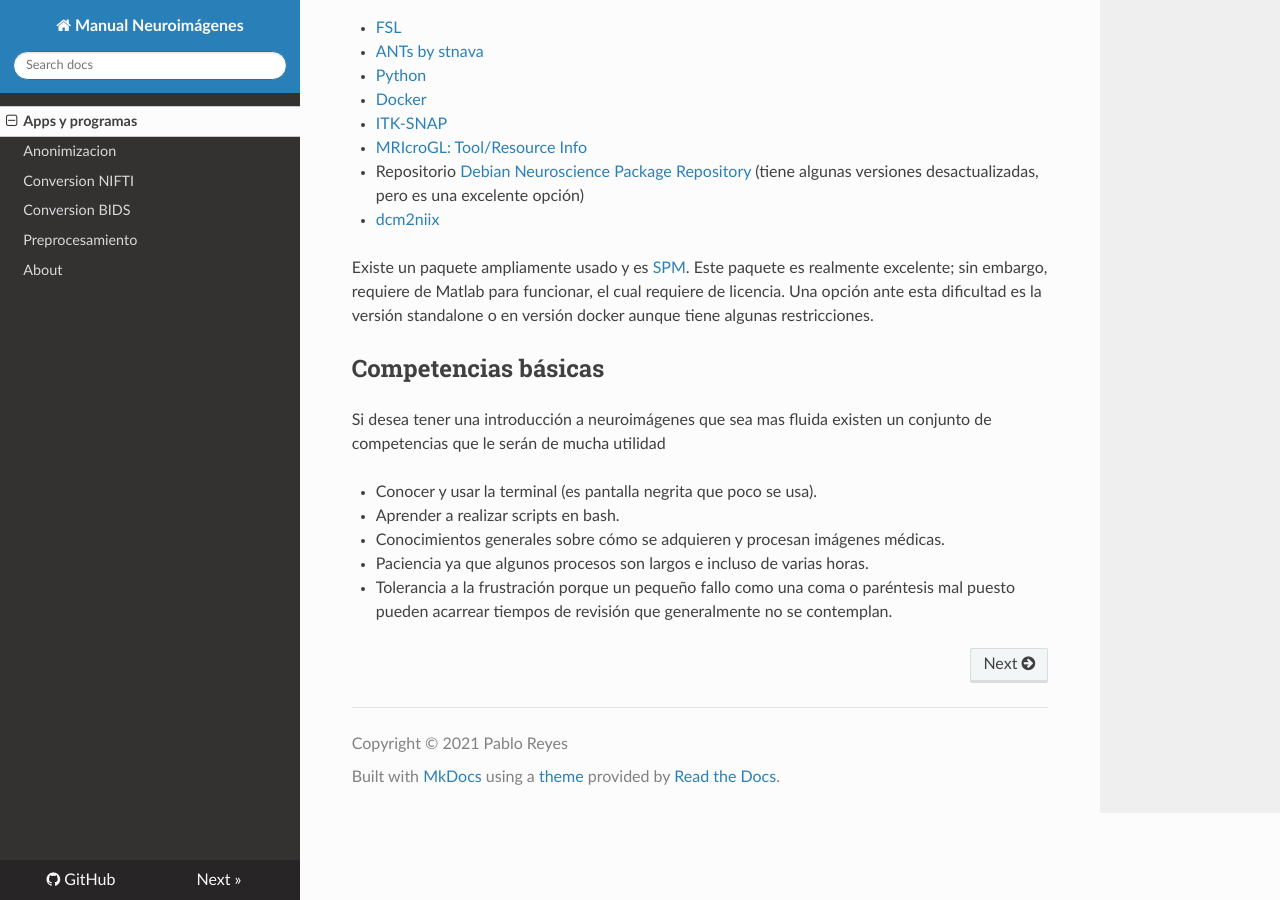
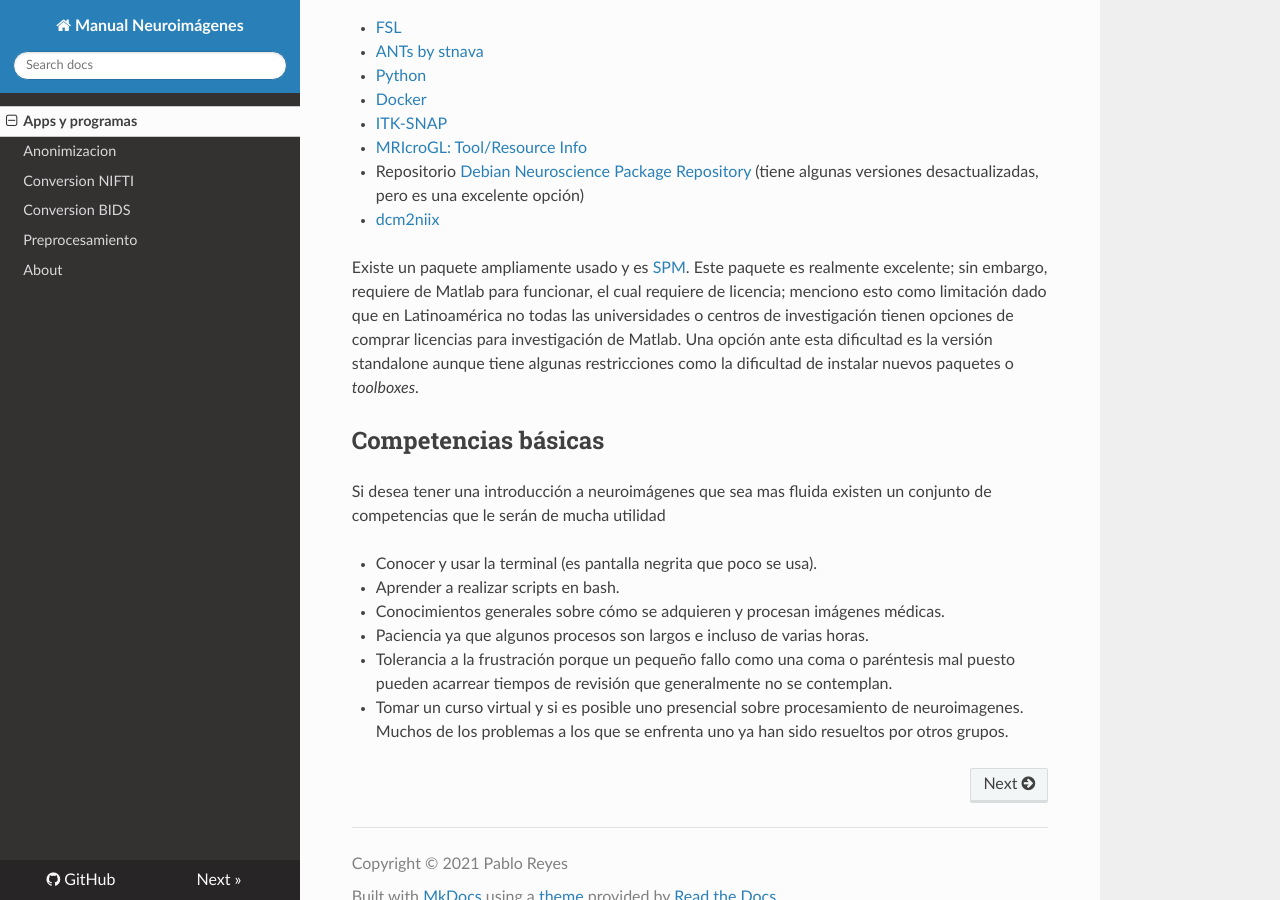
Before and after one commit to pabloreyesg/Scrips-to-MRI, an MkDocs documentation site: the page built from docs/index.md, in a window 1280 px wide and 900 px high, scrolled down 1059 px. Built offline with MkDocs 1.6.1, drawn with Linux system fonts in a browser that asks for light colours; nearby versions of some CDN libraries.

Commit message:
Update index.md

```diff
--- a/docs/index.md
+++ b/docs/index.md
@@ -36,7 +36,7 @@ Estos serían los programas indispensables:
 
 - [dcm2niix](https://github.com/rordenlab/dcm2niix)
 
-Existe un paquete ampliamente usado y es [SPM](https://www.fil.ion.ucl.ac.uk/spm/). Este paquete es realmente excelente; sin embargo, requiere de Matlab para funcionar, el cual requiere de licencia. Una opción ante esta dificultad es la versión standalone o en versión docker aunque tiene algunas restricciones.
+Existe un paquete ampliamente usado y es [SPM](https://www.fil.ion.ucl.ac.uk/spm/). Este paquete es realmente excelente; sin embargo, requiere de Matlab para funcionar, el cual requiere de licencia; menciono esto como limitación dado que en Latinoamérica no todas las universidades o centros de investigación tienen opciones de comprar licencias para investigación de Matlab. Una opción ante esta dificultad es la versión standalone aunque tiene algunas restricciones como la dificultad de instalar nuevos paquetes o *toolboxes*.
 
 
 ## Competencias básicas
@@ -52,3 +52,5 @@ Si desea tener una introducción a neuroimágenes que sea mas fluida existen un
 - Paciencia ya que algunos procesos son largos e incluso de varias horas.
 
 - Tolerancia a la frustración porque un pequeño fallo como una coma o paréntesis mal puesto pueden acarrear tiempos de revisión que generalmente no se contemplan.
+
+- Tomar un curso virtual y si es posible uno presencial sobre procesamiento de neuroimagenes. Muchos de los problemas a los que se enfrenta uno ya han sido resueltos por otros grupos.
```
